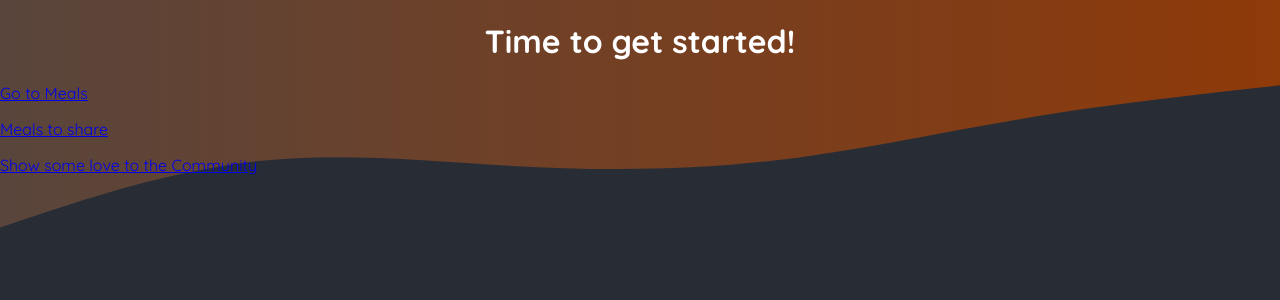
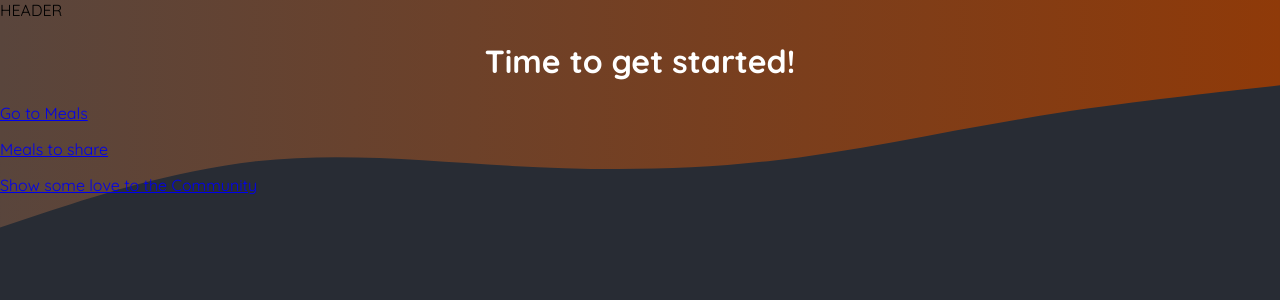
Before and after one commit to SaansoukSana/05-onwards-foodies-starting-project, a Next.js app: page / in a window 1280 px wide. Shown: the top 300 px of the page. Built offline with nearby package versions, Linux system fonts and the light colour scheme.

Commit message:
98
About Layouts

```diff
--- a/app/layout.js
+++ b/app/layout.js
@@ -29,7 +29,7 @@ export default function RootLayout({ children }) {
             ></path>
           </svg>
         </div>
-
+        HEADER
         {children}
       </body>
     </html>
```
Also changed, not shown: app/meals/share/layout.js (added, +8 -0 lines).
